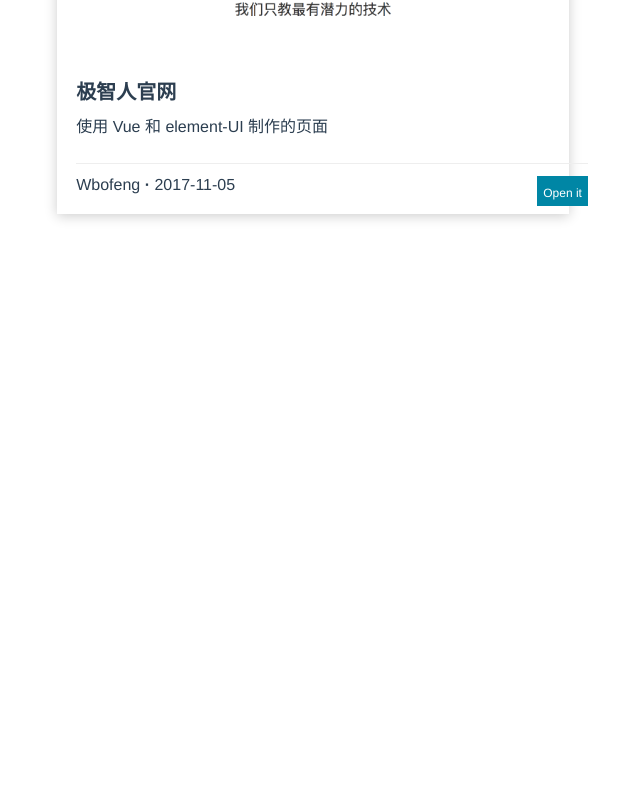
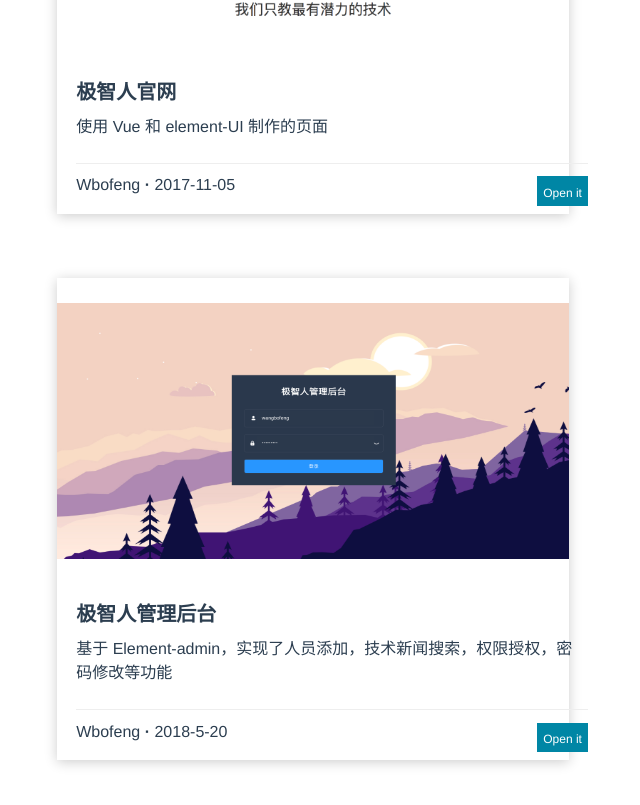
Before and after one commit to Wbofeng/Wbofeng-Blog, a Vue app: page /#/works in a window 1280 px wide. Shown: the part 481-1286 px from the top of the page, without its empty margins (327-967 px from the left). Before the commit the page ends 829 px from the top, so only its background shows below. Built offline with nearby package versions, Linux system fonts and the light colour scheme; what iview, mavon-editor, vue-canvas-effect, vue-resource would draw is missing.

Commit message:
add new works

```diff
--- a/src/pages/works.vue
+++ b/src/pages/works.vue
@@ -93,8 +93,8 @@
 }
 
 .work-img {
-  width: auto;
   height: 100%;
+  width: 100%;
   max-width:100%;
   max-height:100%;
 }
@@ -167,6 +167,14 @@
           Created: '2017-11-05',
           img: require('../assets/smartestee.png'),
           Link: 'https://bootcamp.smartestee.com/#/'
+        },
+        {
+          Title: '极智人管理后台',
+          Detail: '基于 Element-admin，实现了人员添加，技术新闻搜索，权限授权，密码修改等功能',
+          Author: 'Wbofeng',
+          Created: '2018-5-20',
+          img: require('../assets/s8e.png'),
+          Link: 'https://techcats.s8e.io/#/login'
         }
       ],
       loading: true
```
Also changed, not shown: src/assets/s8e.png (added), 1 other file (tests, documents, lock files or other folders).
